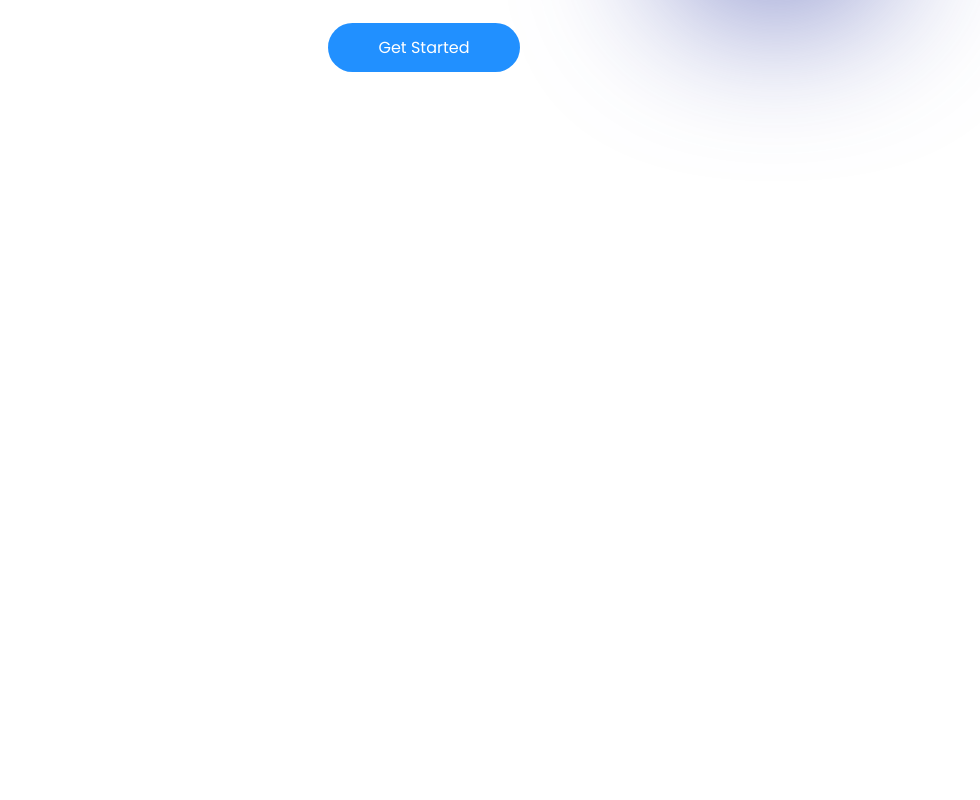
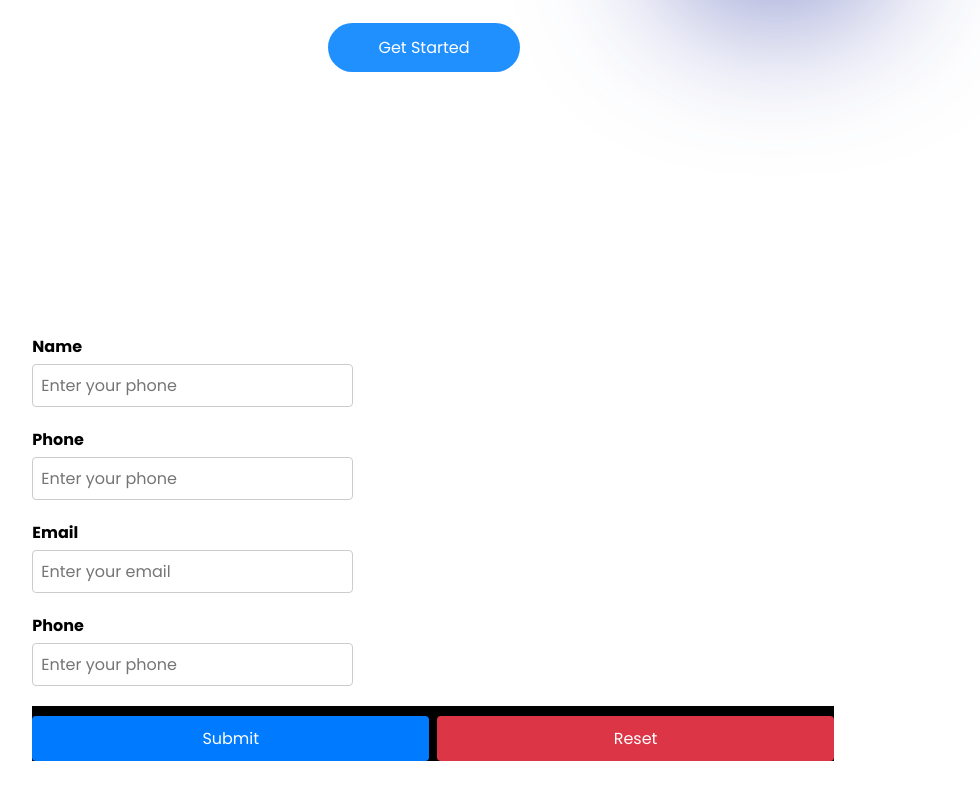
Before and after one commit to TrustCode01/med-app-test, a React (Create React App) app: page /Sign_Up in a window 1280 px wide. Shown: the part 570-1370 px from the top of the page, without its empty margins (216-1196 px from the left). Before the commit the page ends 800 px from the top, so only its background shows below. Built offline with nearby package versions, Linux system fonts and the light colour scheme.

Commit message:
implementing routing and updating signup form to capture info and add to database

```diff
--- a/src/App.js
+++ b/src/App.js
@@ -1,6 +1,9 @@
 import React, {/*{useEffect}*/}from 'react';
 import {BrowserRouter,Routes,Route} from 'react-router-dom';
 import Landing_Page from './Components/Landing_Page/Landing_Page';
+import Sign_Up from './Components/Sign_Up/Sign_Up';
+import Login from './Components/Login/Login';
+
 function App() {
   return (
     <div className='App'>
@@ -9,9 +12,13 @@ function App() {
            <Landing_Page/>
            <Routes>
                {/* Set up the Routes for different pages */}
+          <Route Home path='/'/>
+          <Route index element={<Landing_Page />} />
+          <Route path="Sign_Up" element={<Sign_Up/>} />
+          <Route path="Login" element={<Login />} />
+      </Routes>
+        </BrowserRouter>
 
-           </Routes>
-        </BrowserRouter>
 
     </div>
   );
--- a/src/Components/Landing_Page/Landing_Page.js
+++ b/src/Components/Landing_Page/Landing_Page.js
@@ -1,5 +1,5 @@
 import React from 'react'
-import {Link} from 'react-router-dom'
+import {Outlet,Link} from 'react-router-dom'
 import Navbar from '../Navbar/Navbar';
 import './LandingPage.css';
 
@@ -27,9 +27,9 @@ const Landing_Page = ()=>{
               <h4>
                 Get your comprehensive health care tips and check ups across all specialties in just a few clicks.
               </h4>
-              <a href="#services">
+              <Link to="Sign_Up">
                 <button className="button">Get Started</button>
-              </a>
+              </Link>
 
           </div>
 
--- a/src/Components/Navbar/Navbar.js
+++ b/src/Components/Navbar/Navbar.js
@@ -1,5 +1,7 @@
 import React from 'react'
 import './Navbar.css'
+import { Link } from 'react-router-dom'
+import Sign_Up from '../Sign_Up/Sign_Up'
 function Navbar() {
   return (
     <div>
@@ -7,7 +9,7 @@ function Navbar() {
         {/*<!-- Navigation logo section -->*/}
         <div class="nav__logo">
           {/*<!-- Link to the home page -->*/}
-          <a href="./index.html">
+          <Link to="/">
             StayHealthy
             {/*<!-- Insert an SVG icon of a doctor with a stethoscope -->*/}
             <svg xmlns="http://www.w3.org/2000/svg" height="26" width="26" viewBox="0 0 1000 1000" style={{fill:"#3685fb"}}>
@@ -23,7 +25,7 @@ function Navbar() {
                     </g>
                 </g>
             </svg>
-          </a>
+          </Link>
          {/* <!-- A span element for styling purposes -->*/}
           <span>.</span>
         </div>
@@ -37,23 +39,23 @@ function Navbar() {
         <ul className="nav__links active">
           {/*<!-- List item for the 'Home' link -->*/}
           <li className="link">
-            <a href="../Landing_Page/LandingPage.html">Home</a>
+            <Link to="/">Home</Link>
           </li>
           {/*<!-- List item for the 'Appointments' link -->*/}
           <li className="link">
-            <a href="appointment.html">Appointments</a>
+            <Link to="Appointments">Appointments</Link>
           </li>
           {/*<!-- List item for the 'Sign Up' link with a button -->*/}
           <li className="link">
-            <a href="../Sign_Up/Sign_Up.html">
+            <Link to="Sign_Up">
               <button class="btn1">Sign Up</button>
-            </a>
+            </Link>
           </li>
           {/*<!-- List item for the 'Login' link with a button -->*/}
           <li className="link">
-            <a href="../Login/Login.html">
+            <Link to="Login">
               <button className="btn1">Login</button>
-            </a>
+            </Link>
           </li>
         </ul>
     </nav>
--- a/src/Components/Sign_Up/Sign_Up.css
+++ b/src/Components/Sign_Up/Sign_Up.css
@@ -92,7 +92,10 @@
 /* Styles for button group in the signup form */
 .btn-group {
     margin-top: .0001px; /* Add a small top margin to button group */
-    margin-bottom: 20px; /* Add bottom margin to button group */
+    margin-bottom: 20px;
+    display:flex;
+    gap: 0.5em;
+    background-color: black; /* Add bottom margin to button group */
 }
 
 /* Styles for buttons in the signup form */
--- a/src/Components/Sign_Up/Sign_Up.js
+++ b/src/Components/Sign_Up/Sign_Up.js
@@ -1,60 +1,97 @@
-import React from 'react'
-import './Sign_Up.css';
+// Following code has been commented with appropriate comments for your reference.
+import React, { useState } from 'react';
+import './Sign_Up.css'
+import { Link, useNavigate } from 'react-router-dom';
+import { API_URL } from '../../config';
 
-const Sign_Up = ()=> {
+// Function component for Sign Up form
+const Sign_Up = () => {
+    // State variables using useState hook
+    const [name, setName] = useState('');
+    const [email, setEmail] = useState('');
+    const [phone, setPhone] = useState('');
+    const [password, setPassword] = useState('');
+    const [showerr, setShowerr] = useState(''); // State to show error messages
+    const navigate = useNavigate(); // Navigation hook from react-router
+
+    // Function to handle form submission
+    const register = async (e) => {
+        e.preventDefault(); // Prevent default form submission
+
+        // API Call to register user
+        const response = await fetch(`${API_URL}/api/auth/register`, {
+            method: "POST",
+            headers: {
+                "Content-Type": "application/json",
+            },
+            body: JSON.stringify({
+                name: name,
+                email: email,
+                password: password,
+                phone: phone,
+            }),
+        });
+
+        const json = await response.json(); // Parse the response JSON
+
+        if (json.authtoken) {
+            // Store user data in session storage
+            sessionStorage.setItem("auth-token", json.authtoken);
+            sessionStorage.setItem("name", name);
+            sessionStorage.setItem("phone", phone);
+            sessionStorage.setItem("email", email);
+
+            // Redirect user to home page
+            navigate("../Landing_Page");
+            window.location.reload(); // Refresh the page
+        } else {
+            if (json.errors) {
+                for (const error of json.errors) {
+                    setShowerr(error.msg); // Show error messages
+                }
+            } else {
+                setShowerr(json.error);
+            }
+        }
+    };
+
+    // JSX to render the Sign Up form
     return (
-    <div>
-       <div className="container" style={{marginTop: "5%"}}>
+        <div className="container" style={{marginTop:'5%'}}>
             <div className="signup-grid">
-            <div className="signup-text">
-                <h1>Sign Up</h1>
-            </div>
-            <div className="signup-text1" style={{textAlign: "left"}}>
-                Already a member? <span><a href="../Login/Login.html" style={{color: "#2190FF"}}> Login</a></span>
-            </div>
                 <div className="signup-form">
-                <form>
-
+                    <form method="POST" onSubmit={register}>
                     <div className="form-group">
-                        <label for="name">Name</label>
-                        <input type="text" name="name" id="name" required class="form-control" placeholder="Enter your name" aria-describedby="helpId" />
+                            <label htmlFor="name">Name</label>
+                            <input value={name} onChange={(e) => setName(e.target.value)} type="text" name="name" id="name" className="form-control" placeholder="Enter your phone" aria-describedby="helpId" />
+                            {showerr && <div className="err" style={{ color: 'red' }}>{showerr}</div>}
                     </div>
 
                     <div className="form-group">
-                        <label for="phone">Phone</label>
-                        <input type="tel" name="phone" id="phone"
-                        required className="form-control"
-                        placeholder="Enter your phone number"
-                        aria-describedby="helpId"
-                        pattern='\+(9[976]\d|8[987530]\d|6[987]\d|5[90]\d|42\d|3[875]\d|
-                            2[98654321]\d|9[8543210]|8[6421]|6[6543210]|5[87654321]|
-                            4[987654310]|3[9643210]|2[70]|7|1)\d{1,14}$'/>
+                            <label htmlFor="email">Phone</label>
+                            <input value={phone} onChange={(e) => setPhone(e.target.value)} type="number" name="phone" id="phone" className="form-control" placeholder="Enter your phone" aria-describedby="helpId" />
+                            {showerr && <div className="err" style={{ color: 'red' }}>{showerr}</div>}
                         </div>
-
                         <div className="form-group">
-                        <label for="email">Email</label>
-                        <input type="email" name="email"
-                         id="email" required class="form-control"placeholder="Enter your email" aria-describedby="helpId"
-                          pattern='^[\w]{1,}[\w.+-]{0,}@[\w-]{2,}([.][a-zA-Z]{2,}|[.][\w-]{2,}[.][a-zA-Z]{2,})$' />
+                            <label htmlFor="email">Email</label>
+                            <input value={email} onChange={(e) => setEmail(e.target.value)} type="email" name="email" id="email" className="form-control" placeholder="Enter your email" aria-describedby="helpId" />
+                            {showerr && <div className="err" style={{ color: 'red' }}>{showerr}</div>}
                         </div>
-
                         <div className="form-group">
-                        <label for="password">Password</label>
-                        <input name="password"
-                        id="password" required className="form-control" placeholder="Enter your password"
-                        aria-describedby="helpId" pattern='^(?=.*[a-z])(?=.*[A-Z])(?=.*\d)(?=.*[@#$%^&-+=()!? "]).{8,128}$'/>
+                            <label htmlFor="password">Phone</label>
+                            <input value={phone} onChange={(e) => setPassword(e.target.value)} type="text" name="password" id="password" className="form-control" placeholder="Enter your phone" aria-describedby="helpId" />
+                            {showerr && <div className="err" style={{ color: 'red' }}>{showerr}</div>}
                         </div>
-
-                    <div className="btn-group">
-                        <button type="submit" className="btn btn-primary mb-2 mr-1 waves-effect waves-light">Submit</button>
-                        <button type="reset" className="btn btn-danger mb-2 waves-effect waves-light">Reset</button>
+                        <div class="btn-group">
+                        <button type="submit" class="btn btn-primary mb-2 mr-1 waves-effect waves-light">Submit</button>
+                        <button type="reset" class="btn btn-danger mb-2 waves-effect waves-light">Reset</button>
                        </div>
                     </form>
                 </div>
             </div>
         </div>
-    </div>
-  )
+       // {/* Note: Sign up role is not stored in the database. Additional logic can be implemented for this based on your React code. */}
+    );
 }
 
-export default Sign_Up
+export default Sign_Up; // Export the Sign_Up component for use in other components
```
Lines whose indentation alone changed are shown as unchanged.
